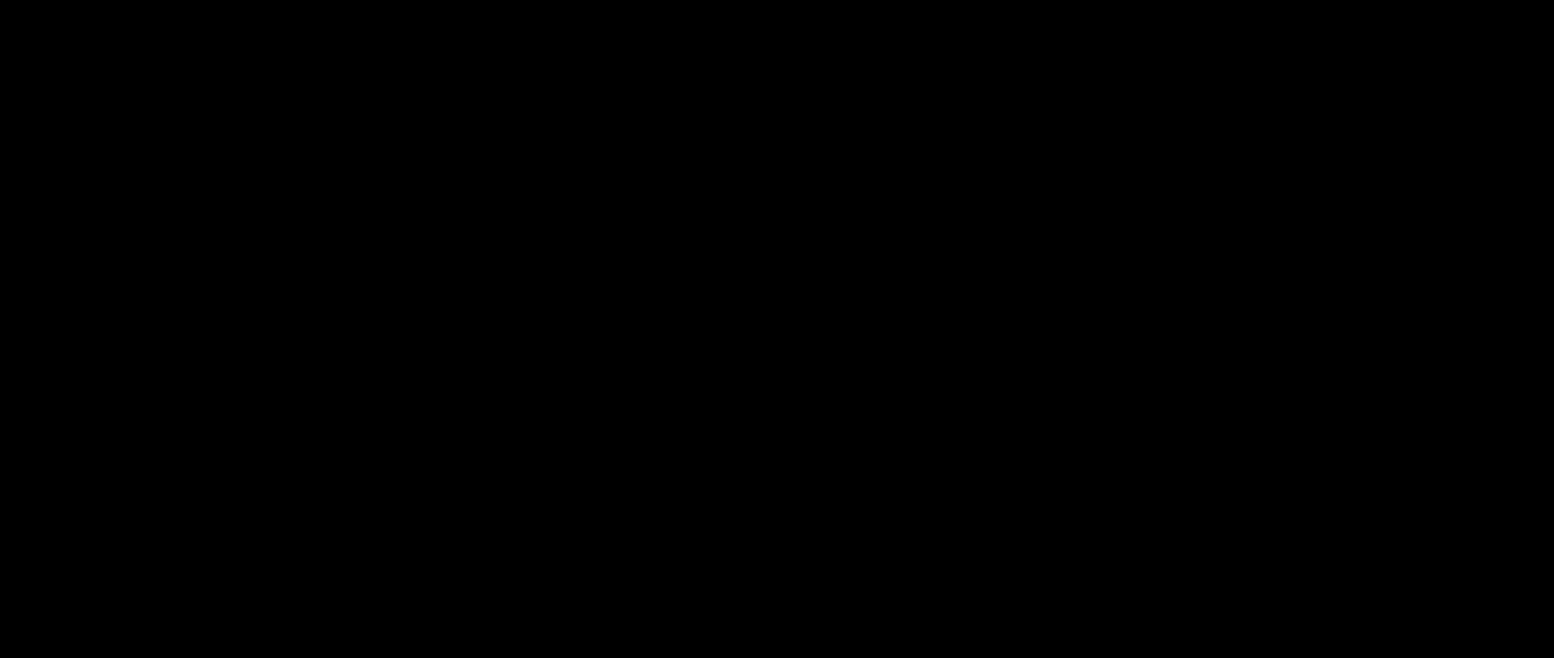
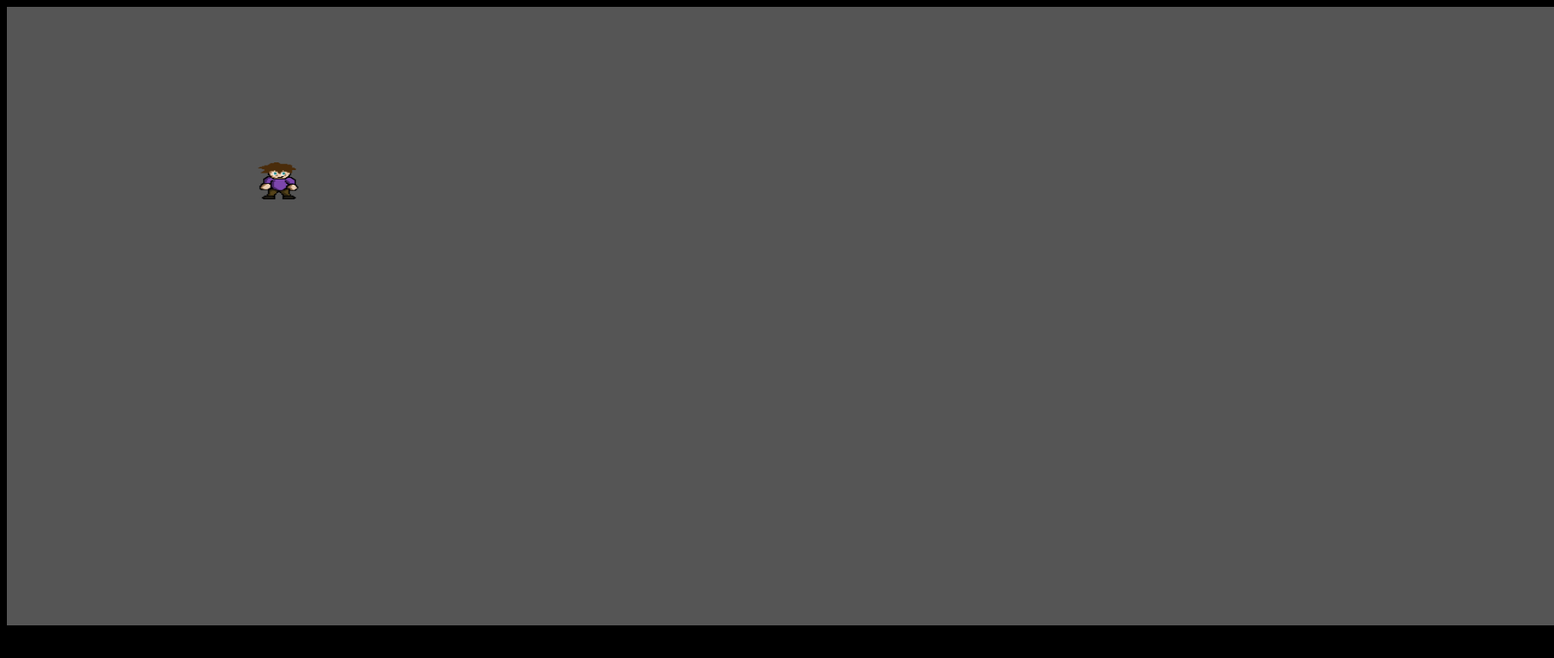
Before and after one commit to jgerbasi/chevron, a website: page static/main.html in a window 1280 px wide. Shown: the whole page at 86% size, 1808 px wide, since content can reach past the window. Drawn offline with Linux system fonts and the light colour scheme.

Commit message:
basic render loop and character movement

```diff
--- a/static/main.html
+++ b/static/main.html
@@ -4,6 +4,7 @@
         <meta charset="utf-8"/>
         <link href="./styles/main.css" rel="stylesheet" type="text/css">
         <script src="./scripts/jquery-3.7.1.min.js"></script>
+        <script src="./scripts/player.js"></script>
         <script src="./scripts/main.js"></script>
         <title>Chevron</title>
     </head>
--- a/static/scripts/main.js
+++ b/static/scripts/main.js
@@ -1 +1,42 @@
-console.log("loaded");
+// on document ready ...
+$(function() {
+    console.log("loaded");
+    var canvas = document.getElementById("gameCanvas");
+    var ctx = canvas.getContext("2d");
+    ctx.canvas.width = window.innerWidth;
+    ctx.canvas.height = window.innerHeight;
+
+    var jim = new Player(ctx, "jim", 200, 200, 3);
+/*     var carl = new Player(ctx, "carl", 400, 400, 100); */
+
+    onkeydown = (event) => {
+        console.log(event);
+        console.log("pressed");
+
+        jim.move(event.key);
+    }
+
+    onkeyup = (event) => {
+        console.log(event);
+        console.log("depressed");
+
+        jim.stop(event.key);
+    }
+
+    let lastTime = 0;
+    const desiredFPS = 60;
+
+    function render(timestamp) {
+        const deltaTime = timestamp - lastTime;
+        // Calculate time between frames
+        if (deltaTime >= 1000 / desiredFPS) {
+            ctx.clearRect(0, 0, window.innerWidth, window.innerHeight);
+            jim.redrawPlayer();
+
+            lastTime = timestamp;
+        }
+        window.requestAnimationFrame(render);
+    }
+
+    window.requestAnimationFrame(render);
+});
--- /dev/null
+++ b/static/scripts/player.js
@@ -0,0 +1,82 @@
+class Player {
+
+    // movement keys mapping
+    static LEFT = "a";
+    static RIGHT = "d";
+    static UP = "w";
+    static DOWN = "s";
+
+    constructor(ctx, name, startingX, startingY, speed) {
+        this.ctx = ctx;
+        this.name = name;
+        this.isMoving = true;
+        this.movementKeys = {};
+        this.x = startingX;
+        this.y = startingY;
+        this.velX = 0;
+        this.velY = 0;
+        this.maxV = 10;
+        this.friction = 0.90;
+        this.speed = speed; // 3
+        this.image = new Image();
+        this.image.src = 'images/player.png';
+        this.image.onload = () => {
+            ctx.drawImage(this.image, this.x, this.y, 200, 200);
+        }
+    }
+
+    applyMovement() {
+        console.log(this.velX);
+        // move left
+        if (this.movementKeys[Player.LEFT]) {
+            if (this.velX < this.maxV) {
+                this.velX += this.speed;
+            }
+            this.velX *= this.friction;
+            this.x -= this.velX;
+        }
+
+        // move right
+        if (this.movementKeys[Player.RIGHT]) {
+            if (this.velX < this.maxV) {
+                this.velX += this.speed;
+            }
+            this.velX *= this.friction;
+            this.x += (this.velX * this.friction);
+        }
+
+        // move up
+        if (this.movementKeys[Player.UP]) {
+            if (this.velY < this.maxV) {
+                this.velY += this.speed;
+            }
+            this.velY *= this.friction;
+            this.y -= (this.velY * this.friction);
+        }
+
+        // move down
+        if (this.movementKeys[Player.DOWN]) {
+            if (this.velY < this.maxV) {
+                this.velY += this.speed;
+            }
+            this.velY *= this.friction;
+            this.y += (this.velY * this.friction);
+        }
+    }
+
+    move(key) {
+        this.movementKeys[key] = true;
+    }
+
+    stop(key) {
+        this.movementKeys[key] = false;
+        this.velX = 0;
+        this.velY = 0;
+    }
+
+    redrawPlayer() {
+        this.applyMovement();
+        this.ctx.drawImage(this.image, this.x, this.y, 50, 50);
+        console.log("x: " + this.x + "y: " + this.y);
+    }
+}
--- a/static/styles/main.css
+++ b/static/styles/main.css
@@ -1,6 +1,11 @@
+#canvasWrapper {
+    height: 500px;
+}
+
 #gameCanvas {
-    width: 500px;
-    height: 500px;
+    width: 1800px;
+    height: 720px;
+    background-color: rgb(85, 85, 85);
 }
 
 body {
```
Also changed, not shown: static/images/player.png (added).
